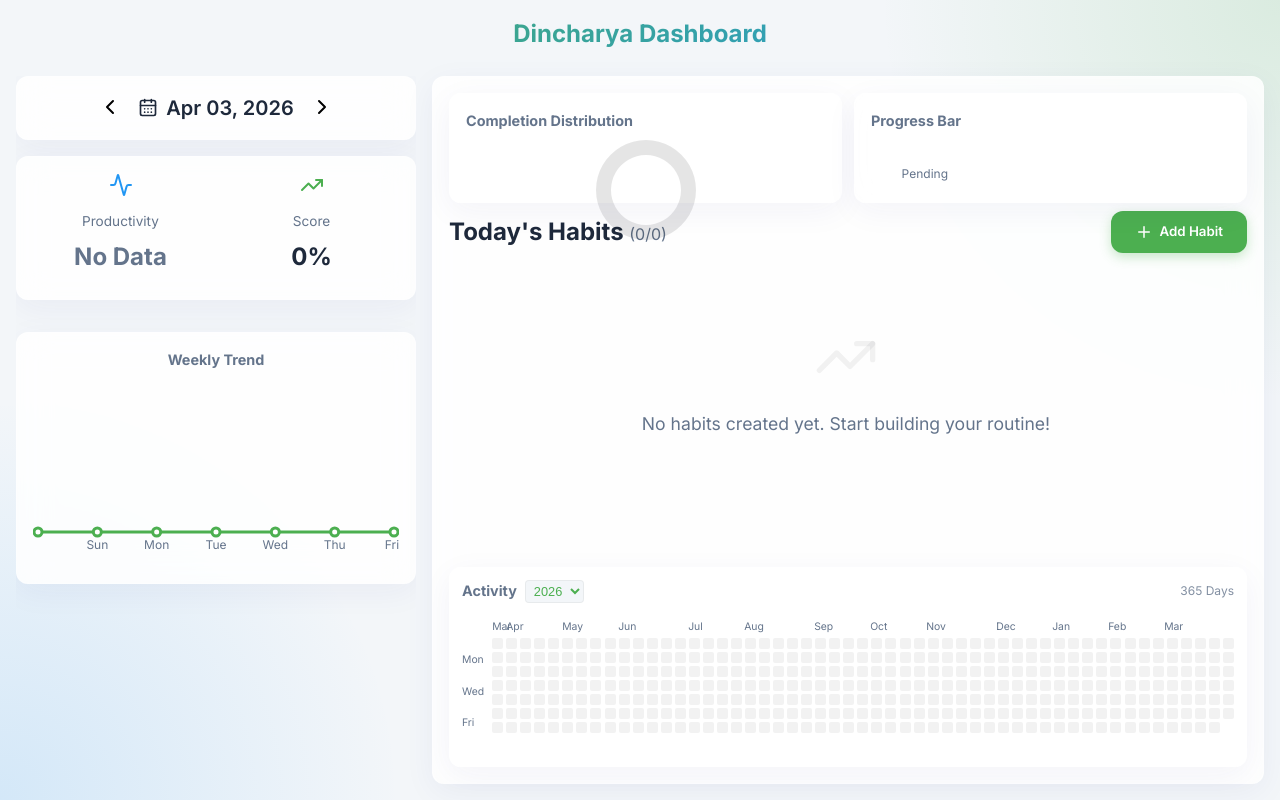
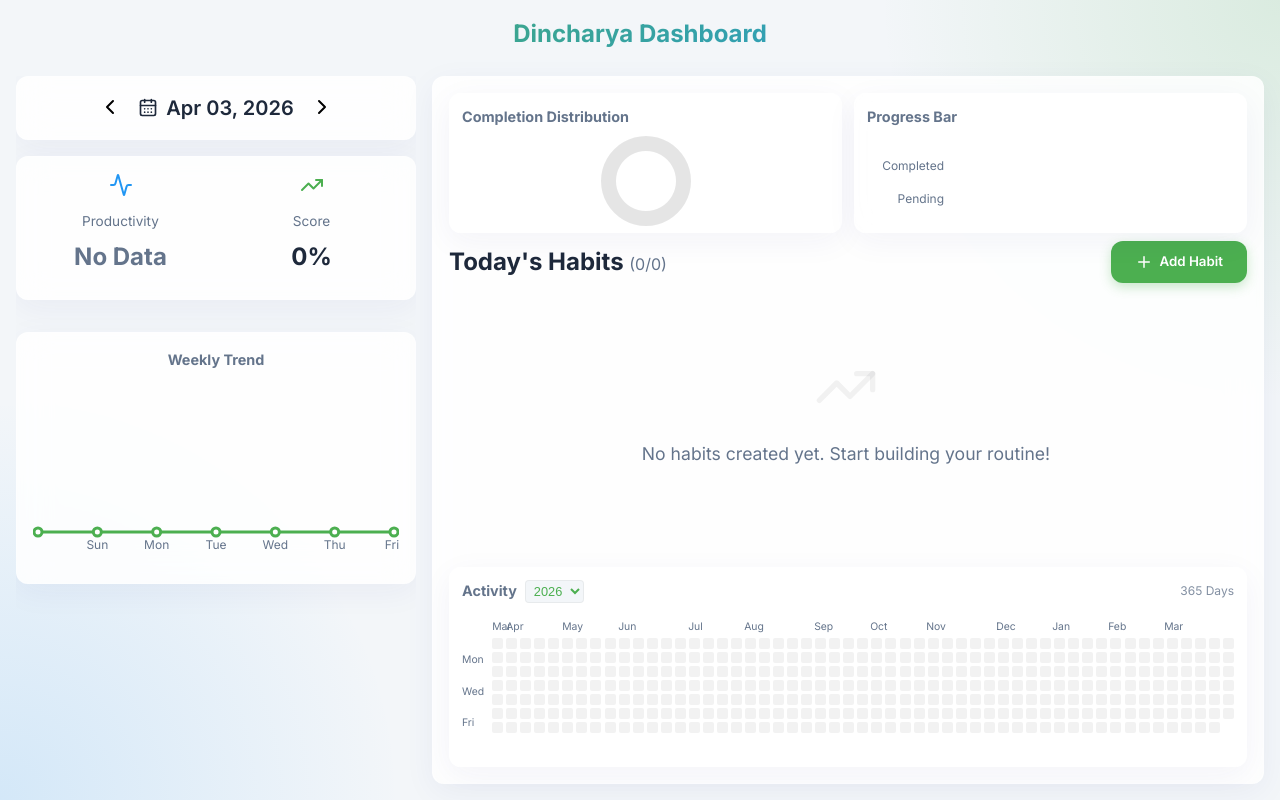
Before and after one commit to anilbk10/Dincharya, a React (Vite) app: page / in a window 1280 px wide. Built offline with nearby package versions, Linux system fonts and the light colour scheme.

Commit message:
complete distribution chat

```diff
--- a/src/App.tsx
+++ b/src/App.tsx
@@ -198,19 +198,19 @@ function App() {
         </div>
 
         <div className="dashboard-main">
-          <div style={{ display: 'flex', gap: '0.75rem', height: '110px', marginBottom: '0.5rem', flexShrink: 0 }}>
-             <div className="glass-panel" style={{ flex: 1, margin: 0, padding: '1rem', display: 'flex', flexDirection: 'column' }}>
+          <div style={{ display: 'flex', gap: '0.75rem', height: '140px', marginBottom: '0.5rem', flexShrink: 0 }}>
+             <div className="glass-panel" style={{ flex: 1, margin: 0, padding: '0.75rem', display: 'flex', flexDirection: 'column' }}>
                 <h3 style={{ fontSize: '0.9rem', color: 'var(--text-secondary)', margin: 0 }}>Completion Distribution</h3>
                 <div style={{ flex: 1, display: 'flex', alignItems: 'center', justifyContent: 'center', marginTop: '0.5rem' }}>
-                  <PieChart width={100} height={100}>
-                    <Pie data={pieData} dataKey="value" cx="50%" cy="50%" innerRadius={35} outerRadius={50} stroke="none">
+                  <PieChart width={90} height={90}>
+                    <Pie data={pieData} dataKey="value" cx="50%" cy="50%" innerRadius={30} outerRadius={45} stroke="none">
                       {pieData.map((entry, index) => <Cell key={`cell-${index}`} fill={entry.color} />)}
                     </Pie>
                     <Tooltip />
                   </PieChart>
                 </div>
              </div>
-             <div className="glass-panel" style={{ flex: 1, margin: 0, padding: '1rem', display: 'flex', flexDirection: 'column' }}>
+             <div className="glass-panel" style={{ flex: 1, margin: 0, padding: '0.75rem', display: 'flex', flexDirection: 'column' }}>
                 <h3 style={{ fontSize: '0.9rem', color: 'var(--text-secondary)', margin: 0 }}>Progress Bar</h3>
                 <div style={{ flex: 1, marginTop: '1rem' }}>
                   <ResponsiveContainer width="100%" height="100%">
```
